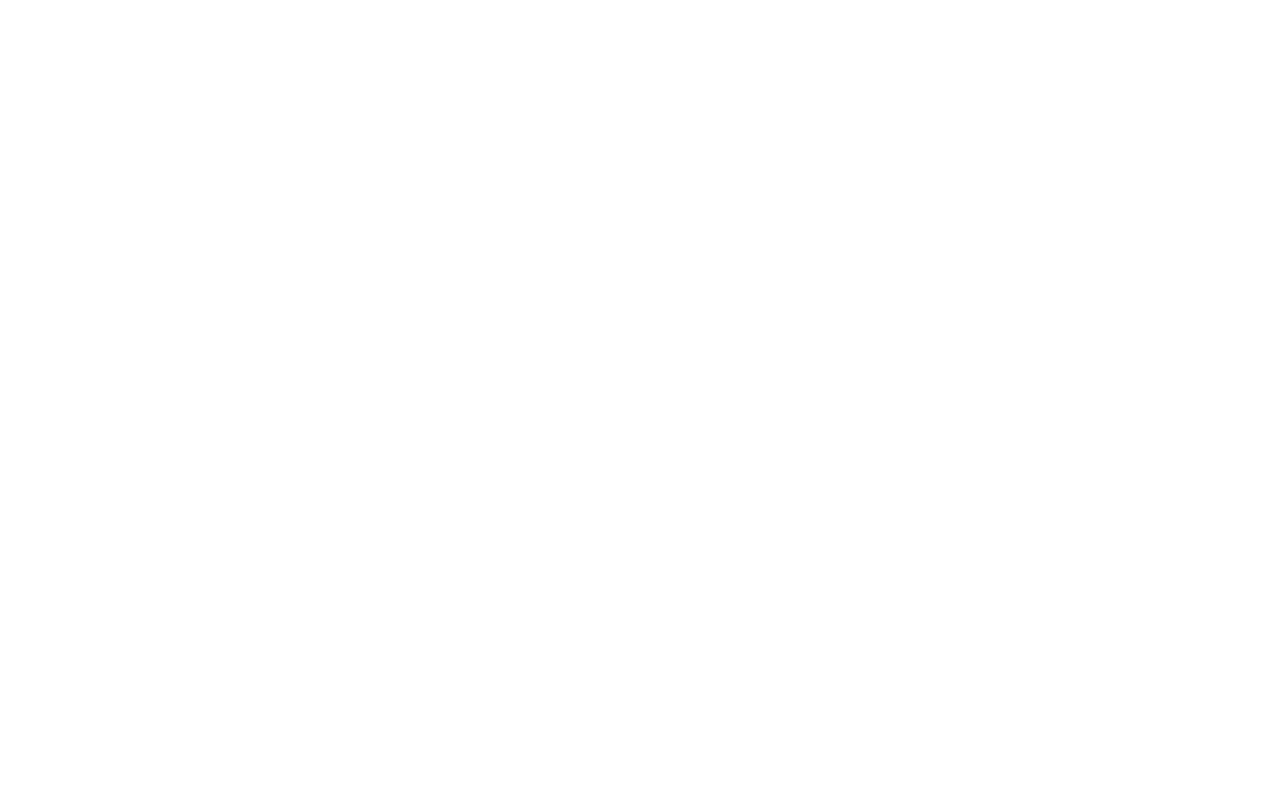
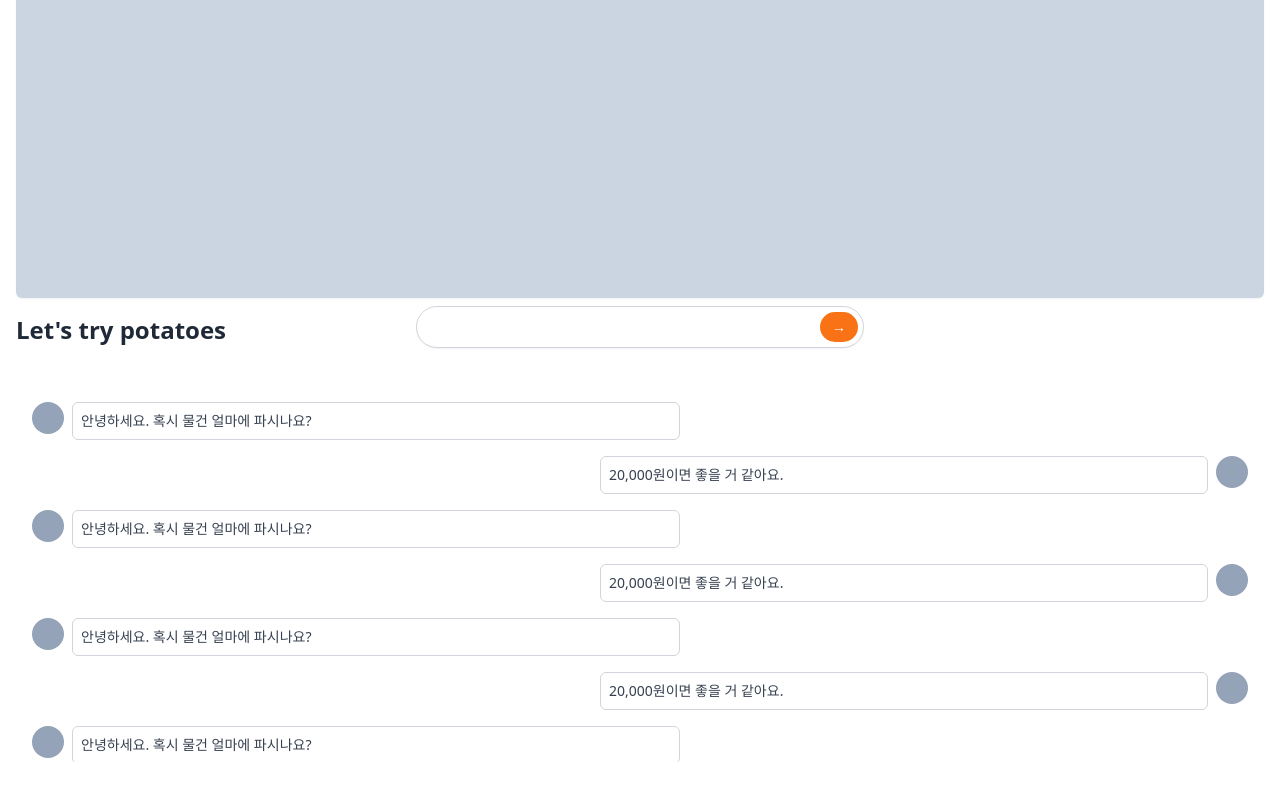
Before and after one commit to n0hack/daangn-market, a Next.js app: page /stream/1 in a window 1280 px wide. Before the commit this address had no page. Shown: the part 444-1244 px from the top of the page. Before the commit the page ends 800 px from the top, so only its background shows below. Built offline with nearby package versions, Linux system fonts and the light colour scheme.

Commit message:
[feat] 라이브 스트리밍 상세 페이지 마크업

```diff
--- /dev/null
+++ b/pages/stream/[id].tsx
@@ -0,0 +1,103 @@
+import type { NextPage } from "next";
+
+type Props = {};
+
+const StreamDetail: NextPage = ({}: Props) => {
+  return (
+    <div className="py-10 px-4 space-y-4">
+      <div className="w-full rounded-md shadow-sm bg-slate-300 aspect-video " />
+      <h3 className="text-gray-800 font-semibold text-2xl mt-2">
+        Let&apos;s try potatoes
+      </h3>
+      <div className="py-10 pb-16 h-[50vh] px-4 space-y-4 overflow-y-scroll">
+        <div className="flex items-start space-x-2">
+          <div className="w-8 h-8 rounded-full bg-slate-400" />
+          <div className="w-1/2 text-sm text-gray-700 p-2 border border-gray-300 rounded-md">
+            안녕하세요. 혹시 물건 얼마에 파시나요?
+          </div>
+        </div>
+        <div className="flex flex-row-reverse items-start space-x-2 space-x-reverse">
+          <div className="w-8 h-8 rounded-full bg-slate-400" />
+          <div className="w-1/2 text-sm text-gray-700 p-2 border border-gray-300 rounded-md">
+            20,000원이면 좋을 거 같아요.
+          </div>
+        </div>
+        <div className="flex items-start space-x-2">
+          <div className="w-8 h-8 rounded-full bg-slate-400" />
+          <div className="w-1/2 text-sm text-gray-700 p-2 border border-gray-300 rounded-md">
+            안녕하세요. 혹시 물건 얼마에 파시나요?
+          </div>
+        </div>
+        <div className="flex flex-row-reverse items-start space-x-2 space-x-reverse">
+          <div className="w-8 h-8 rounded-full bg-slate-400" />
+          <div className="w-1/2 text-sm text-gray-700 p-2 border border-gray-300 rounded-md">
+            20,000원이면 좋을 거 같아요.
+          </div>
+        </div>
+        <div className="flex items-start space-x-2">
+          <div className="w-8 h-8 rounded-full bg-slate-400" />
+          <div className="w-1/2 text-sm text-gray-700 p-2 border border-gray-300 rounded-md">
+            안녕하세요. 혹시 물건 얼마에 파시나요?
+          </div>
+        </div>
+        <div className="flex flex-row-reverse items-start space-x-2 space-x-reverse">
+          <div className="w-8 h-8 rounded-full bg-slate-400" />
+          <div className="w-1/2 text-sm text-gray-700 p-2 border border-gray-300 rounded-md">
+            20,000원이면 좋을 거 같아요.
+          </div>
+        </div>
+        <div className="flex items-start space-x-2">
+          <div className="w-8 h-8 rounded-full bg-slate-400" />
+          <div className="w-1/2 text-sm text-gray-700 p-2 border border-gray-300 rounded-md">
+            안녕하세요. 혹시 물건 얼마에 파시나요?
+          </div>
+        </div>
+        <div className="flex flex-row-reverse items-start space-x-2 space-x-reverse">
+          <div className="w-8 h-8 rounded-full bg-slate-400" />
+          <div className="w-1/2 text-sm text-gray-700 p-2 border border-gray-300 rounded-md">
+            20,000원이면 좋을 거 같아요.
+          </div>
+        </div>
+        <div className="flex items-start space-x-2">
+          <div className="w-8 h-8 rounded-full bg-slate-400" />
+          <div className="w-1/2 text-sm text-gray-700 p-2 border border-gray-300 rounded-md">
+            안녕하세요. 혹시 물건 얼마에 파시나요?
+          </div>
+        </div>
+        <div className="flex flex-row-reverse items-start space-x-2 space-x-reverse">
+          <div className="w-8 h-8 rounded-full bg-slate-400" />
+          <div className="w-1/2 text-sm text-gray-700 p-2 border border-gray-300 rounded-md">
+            20,000원이면 좋을 거 같아요.
+          </div>
+        </div>
+        <div className="flex items-start space-x-2">
+          <div className="w-8 h-8 rounded-full bg-slate-400" />
+          <div className="w-1/2 text-sm text-gray-700 p-2 border border-gray-300 rounded-md">
+            안녕하세요. 혹시 물건 얼마에 파시나요?
+          </div>
+        </div>
+        <div className="flex flex-row-reverse items-start space-x-2 space-x-reverse">
+          <div className="w-8 h-8 rounded-full bg-slate-400" />
+          <div className="w-1/2 text-sm text-gray-700 p-2 border border-gray-300 rounded-md">
+            20,000원이면 좋을 거 같아요.
+          </div>
+        </div>
+      </div>
+      <div className="fixed w-full mx-auto max-w-md bottom-2 inset-x-0">
+        <div className="flex items-center relative">
+          <input
+            type="text"
+            className="shadow-sm rounded-full w-full border-gray-300 focus:ring-orange-500 focus:outline-none focus:border-orange-500 pr-12"
+          />
+          <div className="absolute inset-y-0 flex py-1.5 pr-1.5 right-0">
+            <button className="flex items-center bg-orange-500 rounded-full px-3 text-sm text-white hover:bg-orange-600 cursor-pointer focus:ring-2 focus:ring-offset-2 focus:ring-orange-500">
+              &rarr;
+            </button>
+          </div>
+        </div>
+      </div>
+    </div>
+  );
+};
+
+export default StreamDetail;
--- a/pages/live.tsx
+++ b/pages/stream/index.tsx
@@ -2,9 +2,9 @@
 
 type Props = {};
 
-const Live: NextPage = ({}: Props) => {
+const Stream: NextPage = ({}: Props) => {
   return (
-    <div className="py-10 px-4 divide-y-2 space-y-4">
+    <div className="py-10 divide-y-2 space-y-4">
       {[1, 2, 3, 4, 5].map((_, i) => (
         <div key={i} className="pt-4 first:pt-0 px-4">
           <div className="w-full rounded-md shadow-sm bg-slate-300 aspect-video " />
@@ -33,4 +33,4 @@
   );
 };
 
-export default Live;
+export default Stream;
```
